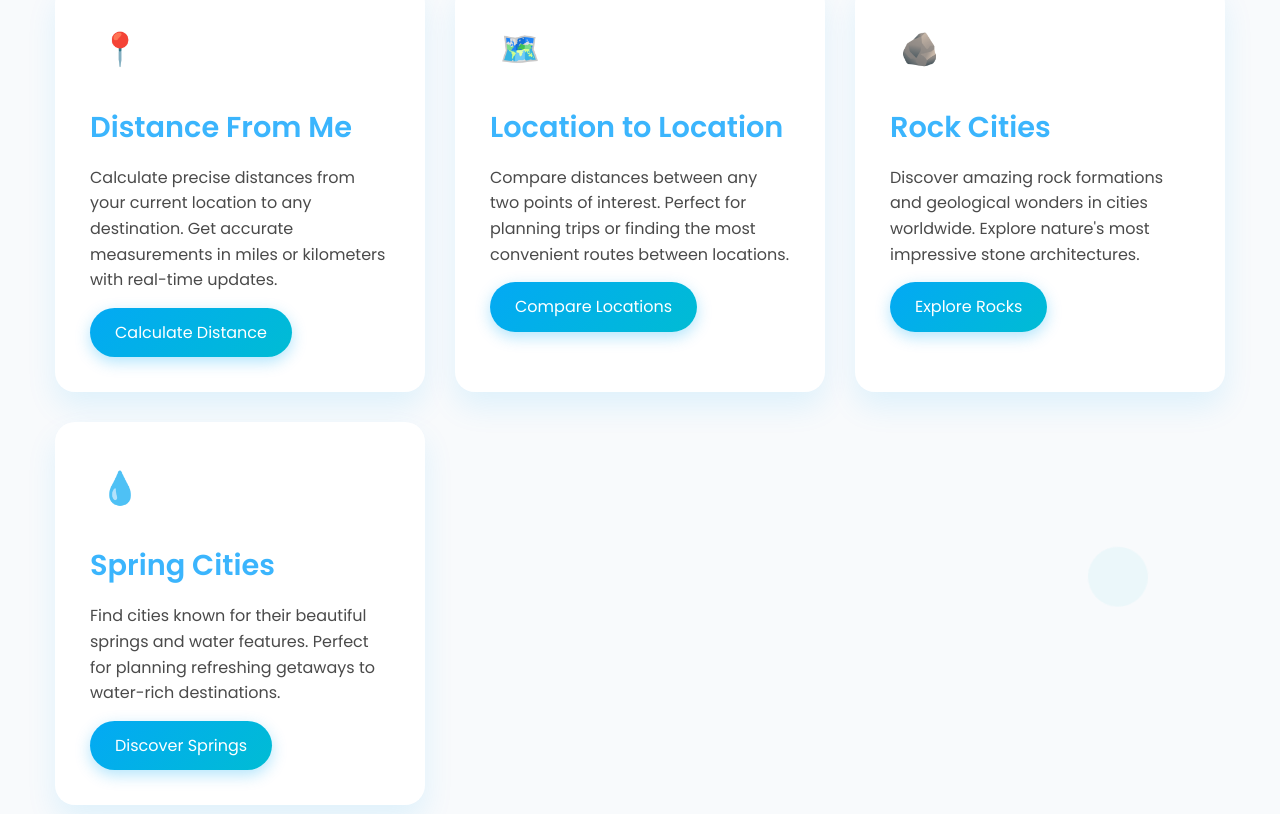
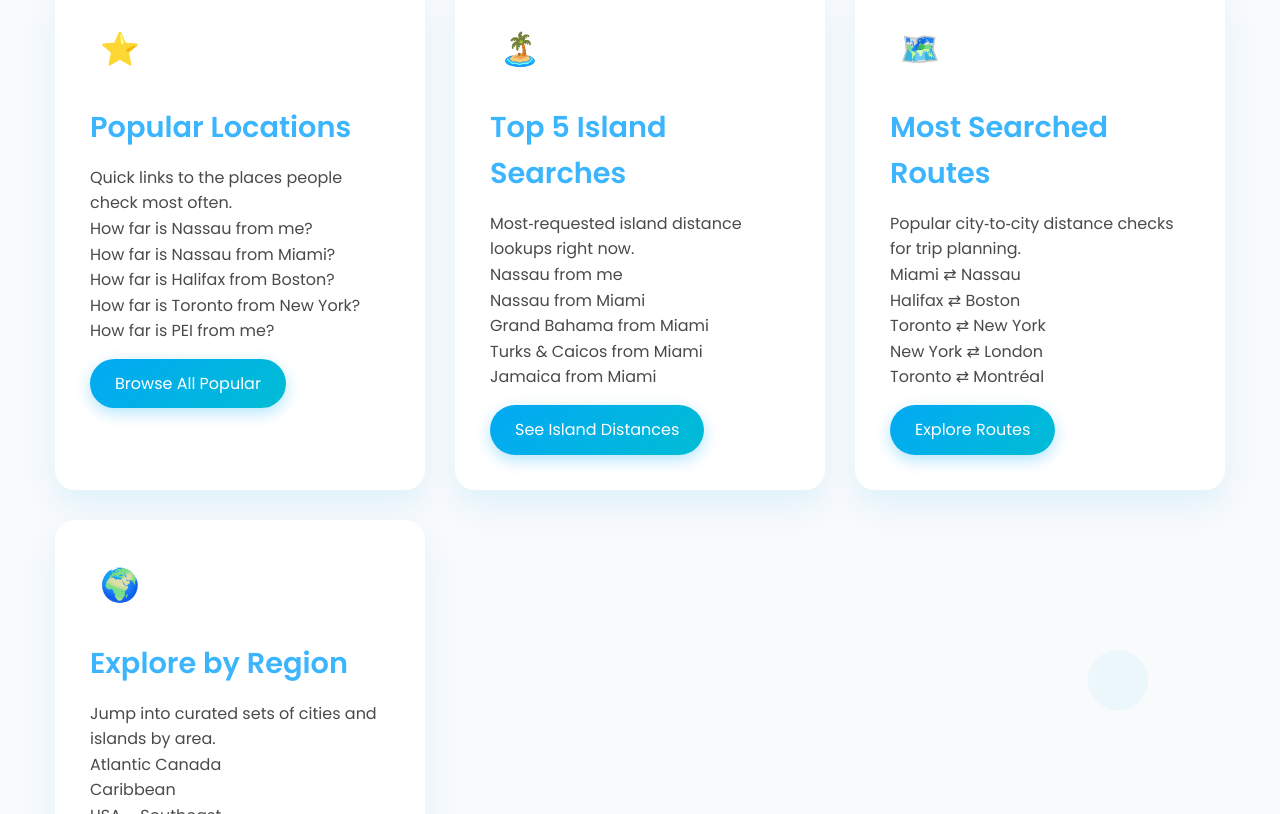
Before and after one commit to whympireventures/howfarpro, a Next.js app: page / in a window 1280 px wide. Shown: the part 1006-1820 px from the top of the page. Built offline with nearby package versions, Linux system fonts and the light colour scheme.

Commit message:
Update Cards.jsx

```diff
--- a/components/Cards.jsx
+++ b/components/Cards.jsx
@@ -1,4 +1,3 @@
-
 "use client";
 
 import Head from 'next/head';
@@ -8,7 +7,7 @@ export default function Features() {
   return (
     <>
       <Head>
-        <title>LocateMyCity - Features</title>
+        <title>How Far From Me - Features</title>
         <link
           href="https://fonts.googleapis.com/css2?family=Poppins:wght@300;400;600;700&display=swap"
           rel="stylesheet"
@@ -17,10 +16,10 @@ export default function Features() {
 
       <section className="features-section">
         <div className="floating-elements">
-          <div className="floating-element" style={{ width: '40px', height: '40px', top: '10%', left: '5%', animationDelay: '0s' }}></div>
-          <div className="floating-element" style={{ width: '60px', height: '60px', top: '70%', left: '85%', animationDelay: '2s' }}></div>
-          <div className="floating-element" style={{ width: '30px', height: '30px', top: '30%', left: '90%', animationDelay: '4s' }}></div>
-          <div className="floating-element" style={{ width: '50px', height: '50px', top: '80%', left: '10%', animationDelay: '6s' }}></div>
+          <div className="floating-element" style={{ width: '40px', height: '40px', top: '10%', left: '5%', animationDelay: '0s' }} />
+          <div className="floating-element" style={{ width: '60px', height: '60px', top: '70%', left: '85%', animationDelay: '2s' }} />
+          <div className="floating-element" style={{ width: '30px', height: '30px', top: '30%', left: '90%', animationDelay: '4s' }} />
+          <div className="floating-element" style={{ width: '50px', height: '50px', top: '80%', left: '10%', animationDelay: '6s' }} />
         </div>
 
         <div className="section-title">
@@ -28,47 +27,82 @@ export default function Features() {
         </div>
 
         <div className="cards-container">
+          {/* Popular Locations */}
           <div className="feature-card">
             <div className="card-icon">
-              <span role="img" aria-label="location">📍</span>
+              <span role="img" aria-label="popular">⭐</span>
             </div>
-            <h3>Distance From Me</h3>
-            <p>Calculate precise distances from your current location to any destination. Get accurate measurements in miles or kilometers with real-time updates.</p>
-            <Link href="/location-from-me/locationfromme"><button className="card-btn">Calculate Distance</button></Link>
+            <h3>Popular Locations</h3>
+            <p>Quick links to the places people check most often.</p>
+            <ul>
+              <li><Link href="/how-far-is-nassau-from-me">How far is Nassau from me?</Link></li>
+              <li><Link href="/how-far-is-nassau-from-miami">How far is Nassau from Miami?</Link></li>
+              <li><Link href="/how-far-is-halifax-from-boston">How far is Halifax from Boston?</Link></li>
+              <li><Link href="/how-far-is-toronto-from-new-york">How far is Toronto from New York?</Link></li>
+              <li><Link href="/how-far-is-prince-edward-island-from-me">How far is PEI from me?</Link></li>
+            </ul>
+            <Link href="/popular">
+              <button className="card-btn">Browse All Popular</button>
+            </Link>
           </div>
 
+          {/* Top 5 Island Searches */}
           <div className="feature-card">
             <div className="card-icon">
-              <span role="img" aria-label="route">🗺️</span>
+              <span role="img" aria-label="islands">🏝️</span>
             </div>
-            <h3>Location to Location</h3>
-            <p>Compare distances between any two points of interest. Perfect for planning trips or finding the most convenient routes between locations.</p>
-            <Link href="/location-from-location/locationtolocation"><button className="card-btn">Compare Locations</button></Link>
+            <h3>Top 5 Island Searches</h3>
+            <p>Most‑requested island distance lookups right now.</p>
+            <ul>
+              <li><Link href="/how-far-is-nassau-from-me">Nassau from me</Link></li>
+              <li><Link href="/how-far-is-nassau-from-miami">Nassau from Miami</Link></li>
+              <li><Link href="/how-far-is-grand-bahama-from-miami">Grand Bahama from Miami</Link></li>
+              <li><Link href="/how-far-is-turks-and-caicos-from-miami">Turks &amp; Caicos from Miami</Link></li>
+              <li><Link href="/how-far-is-jamaica-from-miami">Jamaica from Miami</Link></li>
+            </ul>
+            <Link href="/islands">
+              <button className="card-btn">See Island Distances</button>
+            </Link>
           </div>
 
+          {/* Most Searched Routes */}
           <div className="feature-card">
             <div className="card-icon">
-              <span role="img" aria-label="rock">🪨</span>
+              <span role="img" aria-label="routes">🗺️</span>
             </div>
-            <h3>Rock Cities</h3>
-            <p>Discover amazing rock formations and geological wonders in cities worldwide. Explore nature's most impressive stone architectures.</p>
-            <Link href="/rock"><button className="card-btn">Explore Rocks</button></Link>
+            <h3>Most Searched Routes</h3>
+            <p>Popular city‑to‑city distance checks for trip planning.</p>
+            <ul>
+              <li><Link href="/how-far-is-miami-from-nassau">Miami ⇄ Nassau</Link></li>
+              <li><Link href="/how-far-is-halifax-from-boston">Halifax ⇄ Boston</Link></li>
+              <li><Link href="/how-far-is-toronto-from-new-york">Toronto ⇄ New York</Link></li>
+              <li><Link href="/how-far-is-london-from-new-york">New York ⇄ London</Link></li>
+              <li><Link href="/how-far-is-montreal-from-toronto">Toronto ⇄ Montréal</Link></li>
+            </ul>
+            <Link href="/routes">
+              <button className="card-btn">Explore Routes</button>
+            </Link>
           </div>
 
+          {/* Optional: Explore by Region (keeps the grid tidy) */}
           <div className="feature-card">
             <div className="card-icon">
-              <span role="img" aria-label="spring">💧</span>
+              <span role="img" aria-label="region">🌍</span>
             </div>
-            <h3>Spring Cities</h3>
-            <p>Find cities known for their beautiful springs and water features. Perfect for planning refreshing getaways to water-rich destinations.</p>
-            <Link href="/spring"><button className="card-btn">Discover Springs</button></Link>
+            <h3>Explore by Region</h3>
+            <p>Jump into curated sets of cities and islands by area.</p>
+            <ul>
+              <li><Link href="/region/atlantic-canada">Atlantic Canada</Link></li>
+              <li><Link href="/region/caribbean">Caribbean</Link></li>
+              <li><Link href="/region/usa-southeast">USA – Southeast</Link></li>
+              <li><Link href="/region/europe">Europe</Link></li>
+            </ul>
+            <Link href="/region">
+              <button className="card-btn">Browse Regions</button>
+            </Link>
           </div>
         </div>
-
-
       </section>
-
-
     </>
   );
 }
```
